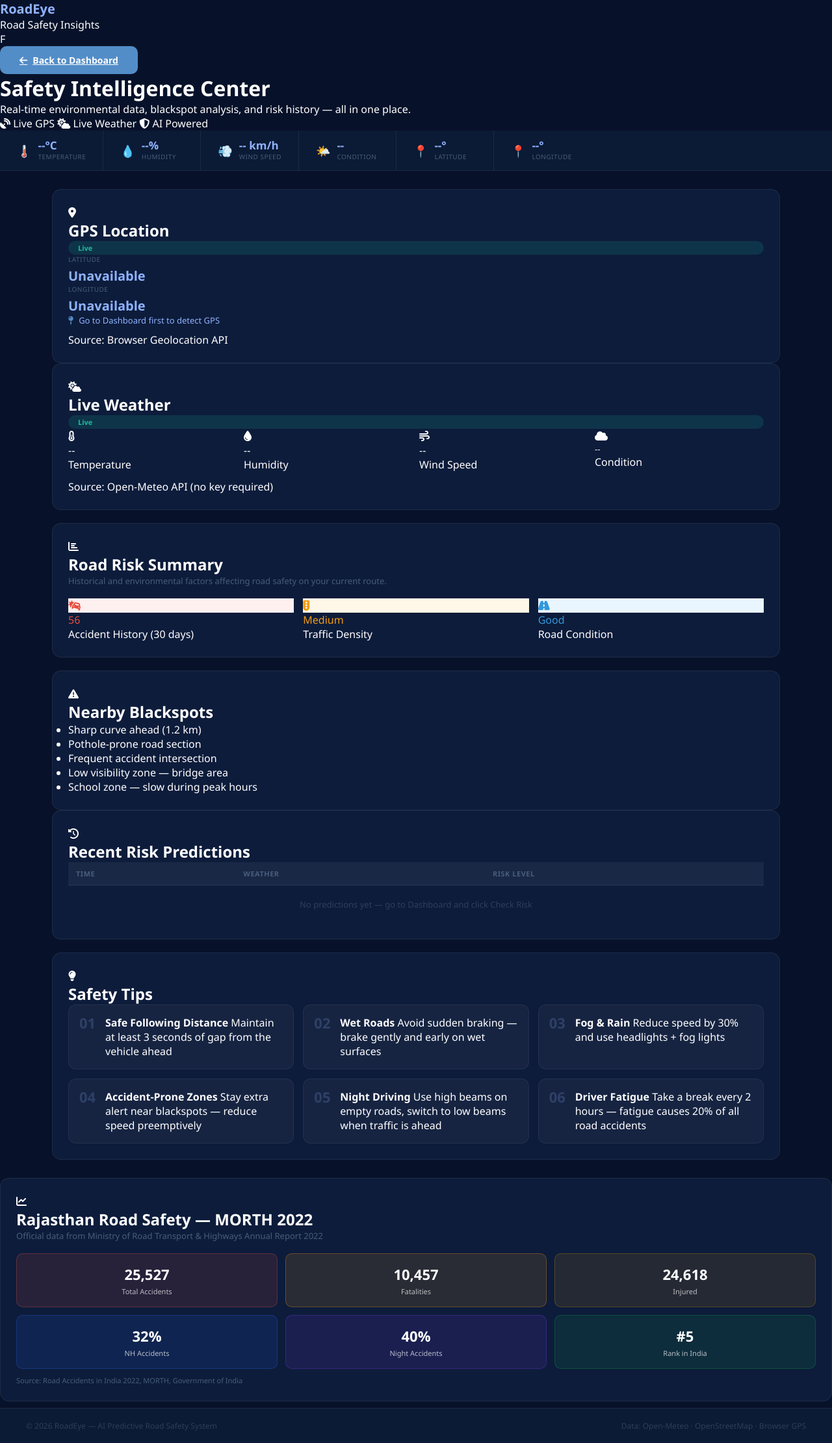
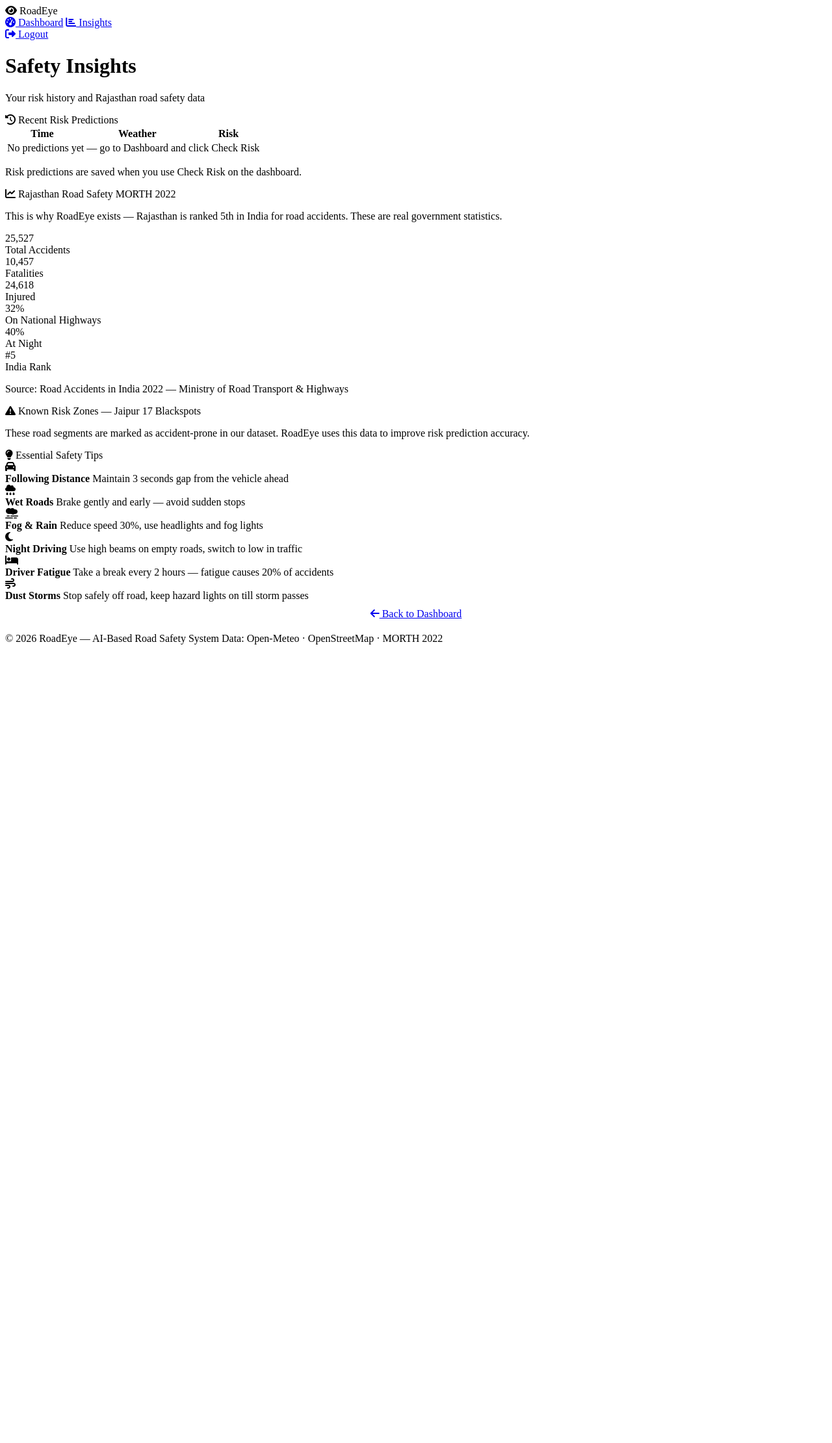
Before and after one commit to lochan613/roadeye-ai, a Flask app: page /secondary in a window 1280 px wide. Shown: the whole page at 65% size. After the commit the page ends 992 px from the top, so only its background shows below. Run offline with Flask 3, Linux system fonts and the light colour scheme; the visitor is signed in with stand-in values (Sample User, id 1).

Commit message:
Changed the code

```diff
--- a/templates/secondary.html
+++ b/templates/secondary.html
@@ -3,266 +3,171 @@
 <head>
 <meta charset="UTF-8">
 <meta name="viewport" content="width=device-width, initial-scale=1.0">
-<title>RoadEye | Safety Insights</title>
-<link rel="stylesheet" href="{{ url_for('static', filename='secondary.css') }}">
+<title>RoadEye — Safety Insights</title>
+<link rel="stylesheet" href="{{ url_for('static', filename='css/secondary.css') }}">
 <link rel="stylesheet" href="https://cdnjs.cloudflare.com/ajax/libs/font-awesome/6.4.0/css/all.min.css">
 </head>
 <body>
 
-<!-- HEADER -->
-<header class="header">
-  <div class="header-left">
-    <div class="logo">RoadEye</div>
-    <div class="header-divider"></div>
-    <div class="title">Road Safety Insights</div>
-  </div>F
-  <div class="header-right">
-    <a href="/dashboard" class="back-btn">
-      <i class="fa-solid fa-arrow-left"></i> Back to Dashboard
-    </a>
-  </div>
+<header class="sec-header">
+  <div class="sec-logo"><i class="fa-solid fa-eye"></i> RoadEye</div>
+  <nav class="sec-nav">
+    <a href="/dashboard"><i class="fa-solid fa-gauge-high"></i> Dashboard</a>
+    <a href="/secondary" class="active"><i class="fa-solid fa-chart-bar"></i> Insights</a>
+  </nav>
+  <a href="/logout" class="sec-logout"><i class="fa-solid fa-right-from-bracket"></i> Logout</a>
 </header>
 
-<!-- PAGE INTRO BANNER -->
-<div class="page-banner">
-  <div class="banner-inner">
-    <div class="banner-text">
-      <h1>Safety Intelligence Center</h1>
-      <p>Real-time environmental data, blackspot analysis, and risk history — all in one place.</p>
+<div class="sec-container">
+
+  <!-- Page Title -->
+  <div class="sec-title">
+    <h1>Safety Insights</h1>
+    <p>Your risk history and Rajasthan road safety data</p>
+  </div>
+
+  <!-- Row 1: Risk History + MORTH Stats -->
+  <div class="sec-row2">
+
+    <!-- Risk History -->
+    <div class="sec-card">
+      <div class="sec-card-title">
+        <i class="fa-solid fa-clock-rotate-left"></i>
+        <span>Recent Risk Predictions</span>
+      </div>
+      <div class="table-wrap">
+        <table class="risk-table">
+          <thead>
+            <tr>
+              <th>Time</th>
+              <th>Weather</th>
+              <th>Risk</th>
+            </tr>
+          </thead>
+          <tbody id="historyBody">
+            <tr><td colspan="3" class="no-data">No predictions yet — go to Dashboard and click Check Risk</td></tr>
+          </tbody>
+        </table>
+      </div>
+      <p class="sec-hint">Risk predictions are saved when you use Check Risk on the dashboard.</p>
     </div>
-    <div class="banner-badges">
-      <span class="badge"><i class="fa-solid fa-satellite-dish"></i> Live GPS</span>
-      <span class="badge"><i class="fa-solid fa-cloud-sun"></i> Live Weather</span>
-      <span class="badge"><i class="fa-solid fa-shield-halved"></i> AI Powered</span>
-    </div>
-  </div>
-</div>
 
-<!-- TOP METRIC STRIP -->
-<div class="metric-strip" id="metricStrip">
-  <!-- Injected by JS -->
-</div>
-
-<div class="container">
-
-  <!-- ROW 1: GPS + Weather side by side -->
-  <div class="row-2col">
-
-    <!-- GPS Card -->
-    <div class="card card-accent-blue" id="gpsCardWrap">
-      <div class="card-header">
-        <i class="fa-solid fa-location-dot card-icon blue"></i>
-        <h2>GPS Location</h2>
-        <span class="live-pill"><span class="live-dot"></span>Live</span>
+    <!-- MORTH Stats -->
+    <div class="sec-card morth-card">
+      <div class="sec-card-title">
+        <i class="fa-solid fa-chart-line"></i>
+        <span>Rajasthan Road Safety</span>
+        <span class="sec-badge">MORTH 2022</span>
       </div>
-      <div class="coord-display" id="coordDisplay">
-        <div class="coord-box">
-          <div class="coord-label">Latitude</div>
-          <div class="coord-val" id="dispLat">—</div>
+      <p class="morth-desc">This is why RoadEye exists — Rajasthan is ranked 5th in India for road accidents. These are real government statistics.</p>
+      <div class="morth-grid">
+        <div class="morth-tile">
+          <div class="morth-num red">25,527</div>
+          <div class="morth-lbl">Total Accidents</div>
         </div>
-        <div class="coord-divider"></div>
-        <div class="coord-box">
-          <div class="coord-label">Longitude</div>
-          <div class="coord-val" id="dispLon">—</div>
+        <div class="morth-tile">
+          <div class="morth-num orange">10,457</div>
+          <div class="morth-lbl">Fatalities</div>
+        </div>
+        <div class="morth-tile">
+          <div class="morth-num yellow">24,618</div>
+          <div class="morth-lbl">Injured</div>
+        </div>
+        <div class="morth-tile">
+          <div class="morth-num blue">32%</div>
+          <div class="morth-lbl">On National Highways</div>
+        </div>
+        <div class="morth-tile">
+          <div class="morth-num purple">40%</div>
+          <div class="morth-lbl">At Night</div>
+        </div>
+        <div class="morth-tile">
+          <div class="morth-num green">#5</div>
+          <div class="morth-lbl">India Rank</div>
         </div>
       </div>
-      <div class="info-row">
-        <i class="fa-solid fa-map-pin" style="color:#538dc8"></i>
-        <span id="dispCity">Fetching city...</span>
-      </div>
-      <div class="source-tag">Source: Browser Geolocation API</div>
-    </div>
-
-    <!-- Weather Card -->
-    <div class="card card-accent-teal" id="weatherCardWrap">
-      <div class="card-header">
-        <i class="fa-solid fa-cloud-sun card-icon teal"></i>
-        <h2>Live Weather</h2>
-        <span class="live-pill"><span class="live-dot"></span>Live</span>
-      </div>
-      <div class="weather-grid" id="weatherGrid">
-        <div class="weather-tile">
-          <i class="fa-solid fa-temperature-half"></i>
-          <div class="weather-val" id="dispTemp">--</div>
-          <div class="weather-key">Temperature</div>
-        </div>
-        <div class="weather-tile">
-          <i class="fa-solid fa-droplet"></i>
-          <div class="weather-val" id="dispHumidity">--</div>
-          <div class="weather-key">Humidity</div>
-        </div>
-        <div class="weather-tile">
-          <i class="fa-solid fa-wind"></i>
-          <div class="weather-val" id="dispWind">--</div>
-          <div class="weather-key">Wind Speed</div>
-        </div>
-        <div class="weather-tile">
-          <i class="fa-solid fa-cloud"></i>
-          <div class="weather-val" id="dispWeather" style="font-size:13px;">--</div>
-          <div class="weather-key">Condition</div>
-        </div>
-      </div>
-      <div class="source-tag">Source: Open-Meteo API (no key required)</div>
+      <p class="morth-source">Source: Road Accidents in India 2022 — Ministry of Road Transport & Highways</p>
     </div>
 
   </div>
 
-  <!-- ROW 2: Road Risk Summary -->
-  <div class="card">
-    <div class="card-header">
-      <i class="fa-solid fa-chart-bar card-icon blue"></i>
-      <h2>Road Risk Summary</h2>
+  <!-- Row 2: Known Risk Zones -->
+  <div class="sec-card">
+    <div class="sec-card-title">
+      <i class="fa-solid fa-triangle-exclamation"></i>
+      <span>Known Risk Zones — Jaipur</span>
+      <span class="sec-badge warning">17 Blackspots</span>
     </div>
-    <p class="card-desc">Historical and environmental factors affecting road safety on your current route.</p>
-    <div class="summary-grid">
-      <div class="summary-tile">
-        <div class="summary-icon" style="background:#fff0f0"><i class="fa-solid fa-car-burst" style="color:#e74c3c"></i></div>
-        <div class="summary-num" id="accidents" style="color:#e74c3c">--</div>
-        <div class="summary-label">Accident History (30 days)</div>
-      </div>
-      <div class="summary-tile">
-        <div class="summary-icon" style="background:#fff8e8"><i class="fa-solid fa-traffic-light" style="color:#f39c12"></i></div>
-        <div class="summary-num" id="traffic" style="color:#f39c12">--</div>
-        <div class="summary-label">Traffic Density</div>
-      </div>
-      <div class="summary-tile">
-        <div class="summary-icon" style="background:#eaf6ff"><i class="fa-solid fa-road" style="color:#3498db"></i></div>
-        <div class="summary-num" id="road" style="color:#3498db">--</div>
-        <div class="summary-label">Road Condition</div>
-      </div>
-    </div>
+    <p class="sec-card-desc">These road segments are marked as accident-prone in our dataset. RoadEye uses this data to improve risk prediction accuracy.</p>
+    <div class="zones-grid" id="zonesGrid"></div>
   </div>
 
-  <!-- ROW 3: Blackspots + Risk History side by side -->
-  <div class="row-2col">
-
-    <!-- Blackspots -->
-    <div class="card">
-      <div class="card-header">
-        <i class="fa-solid fa-triangle-exclamation card-icon orange"></i>
-        <h2>Nearby Blackspots</h2>
-      </div>
-      <ul class="blackspot-list" id="blackspots"></ul>
-    </div>
-
-    <!-- Risk History -->
-    <div class="card">
-      <div class="card-header">
-        <i class="fa-solid fa-clock-rotate-left card-icon blue"></i>
-        <h2>Recent Risk Predictions</h2>
-      </div>
-      <div class="table-wrap">
-        <table>
-          <thead>
-            <tr>
-              <th>Time</th>
-              <th>Weather</th>
-              <th>Risk Level</th>
-            </tr>
-          </thead>
-          <tbody id="historyTable"></tbody>
-        </table>
-      </div>
-    </div>
-
-  </div>
-
-  <!-- ROW 4: Safety Tips — full width -->
-  <div class="card tips-card">
-    <div class="card-header">
-      <i class="fa-solid fa-lightbulb card-icon teal"></i>
-      <h2>Safety Tips</h2>
+  <!-- Row 3: Safety Tips — 6 only -->
+  <div class="sec-card">
+    <div class="sec-card-title">
+      <i class="fa-solid fa-lightbulb"></i>
+      <span>Essential Safety Tips</span>
     </div>
     <div class="tips-grid">
-      <div class="tip-item">
-        <div class="tip-num">01</div>
-        <div class="tip-text">
-          <strong>Safe Following Distance</strong>
-          <span>Maintain at least 3 seconds of gap from the vehicle ahead</span>
+      <div class="tip-card">
+        <div class="tip-icon"><i class="fa-solid fa-car"></i></div>
+        <div class="tip-body">
+          <strong>Following Distance</strong>
+          <span>Maintain 3 seconds gap from the vehicle ahead</span>
         </div>
       </div>
-      <div class="tip-item">
-        <div class="tip-num">02</div>
-        <div class="tip-text">
+      <div class="tip-card">
+        <div class="tip-icon"><i class="fa-solid fa-cloud-rain"></i></div>
+        <div class="tip-body">
           <strong>Wet Roads</strong>
-          <span>Avoid sudden braking — brake gently and early on wet surfaces</span>
+          <span>Brake gently and early — avoid sudden stops</span>
         </div>
       </div>
-      <div class="tip-item">
-        <div class="tip-num">03</div>
-        <div class="tip-text">
+      <div class="tip-card">
+        <div class="tip-icon"><i class="fa-solid fa-smog"></i></div>
+        <div class="tip-body">
           <strong>Fog & Rain</strong>
-          <span>Reduce speed by 30% and use headlights + fog lights</span>
+          <span>Reduce speed 30%, use headlights and fog lights</span>
         </div>
       </div>
-      <div class="tip-item">
-        <div class="tip-num">04</div>
-        <div class="tip-text">
-          <strong>Accident-Prone Zones</strong>
-          <span>Stay extra alert near blackspots — reduce speed preemptively</span>
+      <div class="tip-card">
+        <div class="tip-icon"><i class="fa-solid fa-moon"></i></div>
+        <div class="tip-body">
+          <strong>Night Driving</strong>
+          <span>Use high beams on empty roads, switch to low in traffic</span>
         </div>
       </div>
-      <div class="tip-item">
-        <div class="tip-num">05</div>
-        <div class="tip-text">
-          <strong>Night Driving</strong>
-          <span>Use high beams on empty roads, switch to low beams when traffic is ahead</span>
+      <div class="tip-card">
+        <div class="tip-icon"><i class="fa-solid fa-bed"></i></div>
+        <div class="tip-body">
+          <strong>Driver Fatigue</strong>
+          <span>Take a break every 2 hours — fatigue causes 20% of accidents</span>
         </div>
       </div>
-      <div class="tip-item">
-        <div class="tip-num">06</div>
-        <div class="tip-text">
-          <strong>Driver Fatigue</strong>
-          <span>Take a break every 2 hours — fatigue causes 20% of all road accidents</span>
+      <div class="tip-card">
+        <div class="tip-icon"><i class="fa-solid fa-wind"></i></div>
+        <div class="tip-body">
+          <strong>Dust Storms</strong>
+          <span>Stop safely off road, keep hazard lights on till storm passes</span>
         </div>
       </div>
     </div>
   </div>
 
+  <!-- Back -->
+  <div style="text-align:center;padding:10px 0 20px;">
+    <a href="/dashboard" class="back-btn">
+      <i class="fa-solid fa-arrow-left"></i> Back to Dashboard
+    </a>
+  </div>
+
 </div>
-<!-- MORTH Stats Card -->
-<div class="card">
-  <div class="card-header">
-    <i class="fa-solid fa-chart-line card-icon blue"></i>
-    <h2>Rajasthan Road Safety — MORTH 2022</h2>
-  </div>
-  <p class="card-desc">Official data from Ministry of Road Transport & Highways Annual Report 2022</p>
-  <div class="morth-grid">
-    <div class="morth-tile red">
-      <div class="morth-num">25,527</div>
-      <div class="morth-label">Total Accidents</div>
-    </div>
-    <div class="morth-tile orange">
-      <div class="morth-num">10,457</div>
-      <div class="morth-label">Fatalities</div>
-    </div>
-    <div class="morth-tile yellow">
-      <div class="morth-num">24,618</div>
-      <div class="morth-label">Injured</div>
-    </div>
-    <div class="morth-tile blue">
-      <div class="morth-num">32%</div>
-      <div class="morth-label">NH Accidents</div>
-    </div>
-    <div class="morth-tile purple">
-      <div class="morth-num">40%</div>
-      <div class="morth-label">Night Accidents</div>
-    </div>
-    <div class="morth-tile green">
-      <div class="morth-num">#5</div>
-      <div class="morth-label">Rank in India</div>
-    </div>
-  </div>
-  <p style="font-size:11px;color:#475d7a;margin-top:10px;">
-    Source: Road Accidents in India 2022, MORTH, Government of India
-  </p>
-</div>
-<!-- FOOTER -->
-<footer class="footer">
-  <span>© 2026 RoadEye — AI Predictive Road Safety System</span>
-  <span>Data: Open-Meteo · OpenStreetMap · Browser GPS</span>
+
+<footer class="sec-footer">
+  <span>© 2026 RoadEye — AI-Based Road Safety System</span>
+  <span>Data: Open-Meteo · OpenStreetMap · MORTH 2022</span>
 </footer>
 
-<script src="{{ url_for('static', filename='secondary.js') }}"></script>
+<script src="{{ url_for('static', filename='js/secondary.js') }}"></script>
 </body>
 </html>
```
